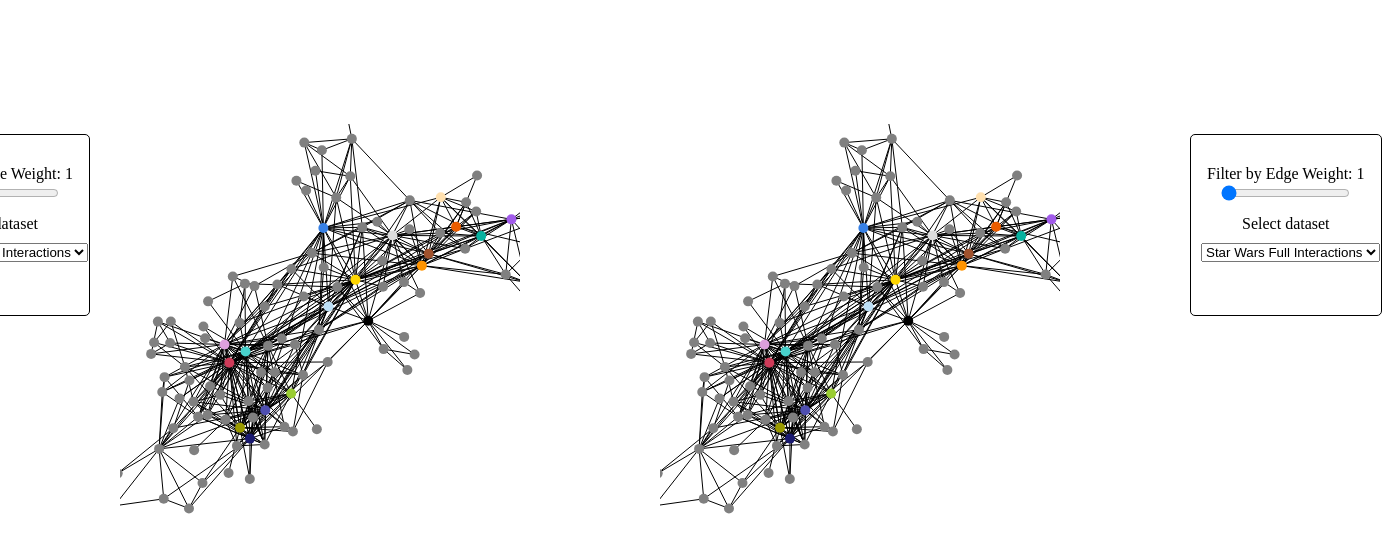
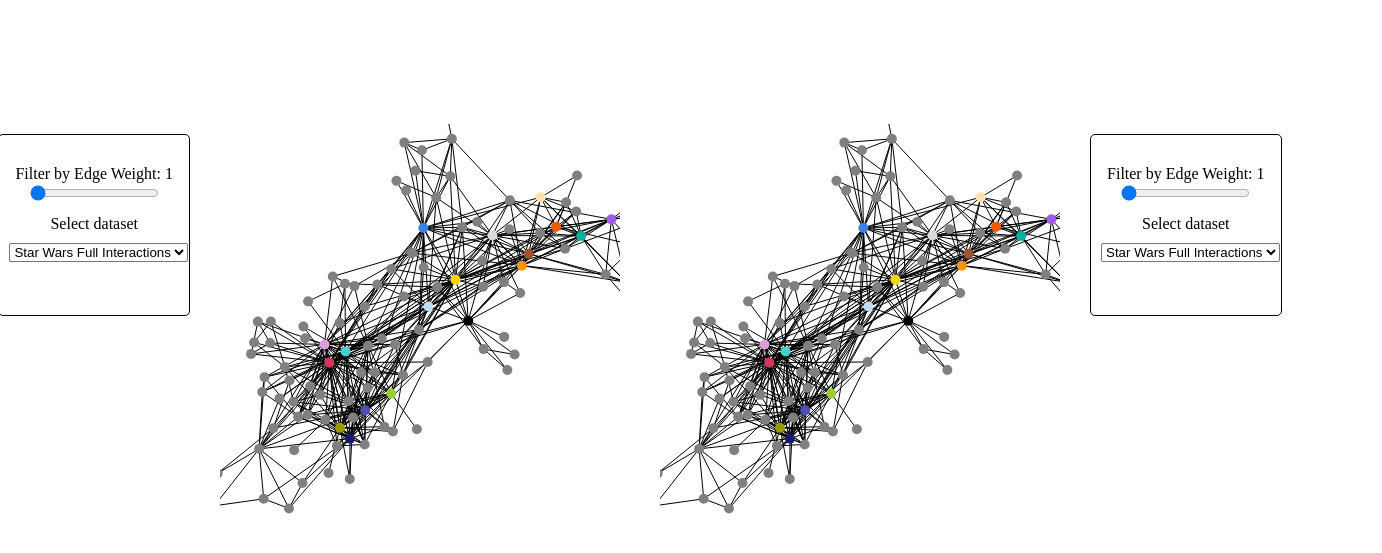
Before and after one commit to klarabratteby/TNM111, a plain HTML site: page Assignment4/index.html in a window 1280 px wide. Shown: the part 135-688 px from the top of the page, 1382 px wide, since content can reach past the window. Drawn offline with nearby package versions, Linux system fonts and the light colour scheme; animation ran at ten frames a second.

Commit message:
last changes done

```diff
--- a/Assignment4/index.html
+++ b/Assignment4/index.html
@@ -35,8 +35,8 @@
         </div>
       </div>
       <div class="diagrams-container">
-        <svg id="diagram1" width="500" height="500"></svg>
-        <svg id="diagram2" width="500" height="500"></svg>
+        <svg id="diagram1" width="400" height="500"></svg>
+        <svg id="diagram2" width="400" height="500"></svg>
       </div>
       <div class="panel2">
 
--- a/Assignment4/index.js
+++ b/Assignment4/index.js
@@ -14,15 +14,17 @@ document.addEventListener("DOMContentLoaded", function () {
     .attr("width", width)
     .attr("height", height);
 
-  let data;
+  let data1;
+  let data2;
   let weightThreshold1 = 1;
   let weightThreshold2 = 1;
 
   // Tooltip containers
   const tooltipContainer1 = document.querySelector(".tooltip1");
   const tooltipContainer2 = document.querySelector(".tooltip2");
+
   // Function to display the graph in SVG
-  function displayGraph(svg, nodes, links, tooltipContainer, weightThreshold) {
+  function displayGraph1(svg, nodes, links, tooltipContainer, weightThreshold) {
     const filteredLinks = links.filter((link) => link.value >= weightThreshold);
 
     const simulation = d3
@@ -32,7 +34,7 @@ document.addEventListener("DOMContentLoaded", function () {
         d3.forceLink(filteredLinks).id((d) => d.index)
       )
       .force("charge", d3.forceManyBody())
-      .force("center", d3.forceCenter(400 / 2, 400 / 2)); // Adjust the center force to 400
+      .force("center", d3.forceCenter(400 / 2, 400 / 2));
 
     const link = svg
       .selectAll("line")
@@ -49,15 +51,13 @@ document.addEventListener("DOMContentLoaded", function () {
       .append("circle")
       .attr("r", 5)
       .attr("fill", (d) => d.colour)
-      // Apply details-on-demand on nodes
       .on("mouseover", (event, d) =>
         showNodeDetails(event, d, tooltipContainer)
       )
-      .on("mouseout", () => resetNode(event, tooltipContainer))
-      // Apply brushing on nodes
+      .on("mouseout", () => hideTooltip(tooltipContainer))
       .on("click", (event, d) => brushLink(d));
 
-    node.append("title").text((d) => d.name);
+    //node.append("title").text((d) => d.name);
 
     simulation.on("tick", () => {
       link
@@ -69,18 +69,80 @@ document.addEventListener("DOMContentLoaded", function () {
       node.attr("cx", (d) => d.x).attr("cy", (d) => d.y);
     });
   }
+
+  function displayGraph2(svg, nodes, links, tooltipContainer, weightThreshold) {
+    const filteredLinks = links.filter((link) => link.value >= weightThreshold);
+
+    const simulation = d3
+      .forceSimulation(nodes)
+      .force(
+        "link",
+        d3.forceLink(filteredLinks).id((d) => d.index)
+      )
+      .force("charge", d3.forceManyBody())
+      .force("center", d3.forceCenter(400 / 2, 400 / 2));
+
+    const link = svg
+      .selectAll("line")
+      .data(filteredLinks)
+      .enter()
+      .append("line")
+      .attr("stroke", "black")
+      .attr("stroke-width", 1);
+
+    const node = svg
+      .selectAll("circle")
+      .data(nodes)
+      .enter()
+      .append("circle")
+      .attr("r", 5)
+      .attr("fill", (d) => d.colour)
+      .on("mouseover", (event, d) =>
+        showNodeDetails(event, d, tooltipContainer)
+      )
+      .on("mouseout", () => hideTooltip(tooltipContainer))
+      .on("click", (event, d) => brushLink(d));
+
+    //node.append("title").text((d) => d.name);
+
+    simulation.on("tick", () => {
+      link
+        .attr("x1", (d) => d.source.x)
+        .attr("y1", (d) => d.source.y)
+        .attr("x2", (d) => d.target.x)
+        .attr("y2", (d) => d.target.y);
+
+      node.attr("cx", (d) => d.x).attr("cy", (d) => d.y);
+    });
+  }
+
   // Function to load data from JSON
-  async function loadData(url, svg, tooltipContainer, weightThreshold) {
+  async function loadData1(url, svg, tooltipContainer, weightThreshold) {
     try {
       const response = await fetch(url);
-      data = await response.json();
-      // Clear the existing visualizations for the specified SVG container
+      data1 = await response.json();
       svg.selectAll("*").remove();
-      // Redraw the graph with the new data
-      displayGraph(
+      displayGraph1(
         svg,
-        data.nodes,
-        data.links,
+        data1.nodes,
+        data1.links,
+        tooltipContainer,
+        weightThreshold
+      );
+    } catch (error) {
+      console.error("Error fetching data:", error);
+    }
+  }
+
+  async function loadData2(url, svg, tooltipContainer, weightThreshold) {
+    try {
+      const response = await fetch(url);
+      data2 = await response.json();
+      svg.selectAll("*").remove();
+      displayGraph2(
+        svg,
+        data2.nodes,
+        data2.links,
         tooltipContainer,
         weightThreshold
       );
@@ -90,7 +152,7 @@ document.addEventListener("DOMContentLoaded", function () {
   }
 
   // Default dataset for svg1
-  loadData(
+  loadData1(
     "starwars-interactions/starwars-full-interactions-allCharacters.json",
     svg1,
     tooltipContainer1,
@@ -98,7 +160,7 @@ document.addEventListener("DOMContentLoaded", function () {
   );
 
   // Default dataset for svg2
-  loadData(
+  loadData2(
     "starwars-interactions/starwars-full-interactions-allCharacters.json",
     svg2,
     tooltipContainer2,
@@ -109,14 +171,14 @@ document.addEventListener("DOMContentLoaded", function () {
   const dataset1Select = document.getElementById("dataset1");
   dataset1Select.addEventListener("change", function () {
     const selectedDataset = this.value;
-    loadData(selectedDataset, svg1, tooltipContainer1, weightThreshold1);
+    loadData1(selectedDataset, svg1, tooltipContainer1, weightThreshold1);
   });
 
   // Dropdown menu for dataset2
   const dataset2Select = document.getElementById("dataset2");
   dataset2Select.addEventListener("change", function () {
     const selectedDataset = this.value;
-    loadData(selectedDataset, svg2, tooltipContainer2, weightThreshold2);
+    loadData2(selectedDataset, svg2, tooltipContainer2, weightThreshold2);
   });
 
   // Slider 1
@@ -128,10 +190,10 @@ document.addEventListener("DOMContentLoaded", function () {
     weightThreshold1 = +this.value;
     weightValue1.textContent = weightThreshold1;
     svg1.selectAll("*").remove();
-    displayGraph(
+    displayGraph1(
       svg1,
-      data.nodes,
-      data.links,
+      data1.nodes,
+      data1.links,
       tooltipContainer1,
       weightThreshold1
     );
@@ -146,51 +208,44 @@ document.addEventListener("DOMContentLoaded", function () {
     weightThreshold2 = +this.value;
     weightValue2.textContent = weightThreshold2;
     svg2.selectAll("*").remove();
-    displayGraph(
+    displayGraph2(
       svg2,
-      data.nodes,
-      data.links,
+      data2.nodes,
+      data2.links,
       tooltipContainer2,
       weightThreshold2
     );
   });
+
   // Function for brushing
   function brushLink(selectedNode) {
     const nodes1 = svg1.selectAll("circle");
     const nodes2 = svg2.selectAll("circle");
 
-    // Check if the selected node is already highlighted
     const isHighlighted =
-      nodes1.filter((d) => d.name === selectedNode.name).attr("stroke") ===
+      nodes2.filter((d) => d.name === selectedNode.name).attr("stroke") ===
       "yellow";
 
-    // Clear existing selections
-    nodes1.attr("stroke", null);
-    nodes2.attr("stroke", null);
+    nodes1.attr("stroke", null).attr("r", 5);
+    nodes2.attr("stroke", null).attr("r", 5);
 
-    // If the selected node is not already highlighted, highlight it
-    // Otherwise, remove the highlighting
     if (!isHighlighted) {
-      // Highlight selected node in both diagrams based on character name
       nodes1.each(function (d) {
         if (d.name === selectedNode.name) {
           d3.select(this).attr("stroke", "yellow").attr("r", 10);
-        } else {
-          d3.select(this).attr("r", 5); // Reset node size when not selected
         }
       });
 
-      // Find the corresponding node in svg2 and highlight it based on character name
       const correspondingNode = nodes2.filter(
         (d) => d.name === selectedNode.name
       );
       correspondingNode.attr("stroke", "yellow").attr("r", 10);
     } else {
-      // Reset node size when unselected
       nodes1.attr("r", 5);
       nodes2.attr("r", 5);
     }
   }
+
   // Function for details-on-demand
   function showNodeDetails(event, node, tooltipContainer) {
     let characterName = node.name;
@@ -198,6 +253,7 @@ document.addEventListener("DOMContentLoaded", function () {
     let tooltipContent = `Character: ${characterName}<br>Number of Scenes: ${numberOfScenes}`;
     displayTooltip(tooltipContent, event.pageX, event.pageY, tooltipContainer);
   }
+
   // Function to reset node
   function resetNode(event, tooltipContainer) {
     const currentSvg = d3.select(event.target.closest("svg"));
@@ -206,6 +262,7 @@ document.addEventListener("DOMContentLoaded", function () {
       hideTooltip(tooltipContainer);
     }
   }
+
   // Function to display tooltip
   function displayTooltip(content, x, y, tooltipContainer) {
     tooltipContainer.innerHTML = content;
@@ -213,6 +270,7 @@ document.addEventListener("DOMContentLoaded", function () {
     tooltipContainer.style.top = y + "px";
     tooltipContainer.style.visibility = "visible";
   }
+
   // Function to hide the tooltip
   function hideTooltip(tooltipContainer) {
     tooltipContainer.style.visibility = "hidden";
--- a/Assignment4/style.css
+++ b/Assignment4/style.css
@@ -15,6 +15,7 @@
   justify-content: center;
   align-items: flex-start;
   margin-top:10%;
+
 }
 
 .panel1, .panel2 {
@@ -23,6 +24,7 @@
   border: 1px solid black;
   border-radius: 5px;
   margin: 10px;
+
 }
 
 .diagrams-container {
@@ -30,6 +32,7 @@
   flex-direction: row;
   align-items: center;
   border-radius: 5px;
+
 }
 
 .diagrams-container svg {
```
